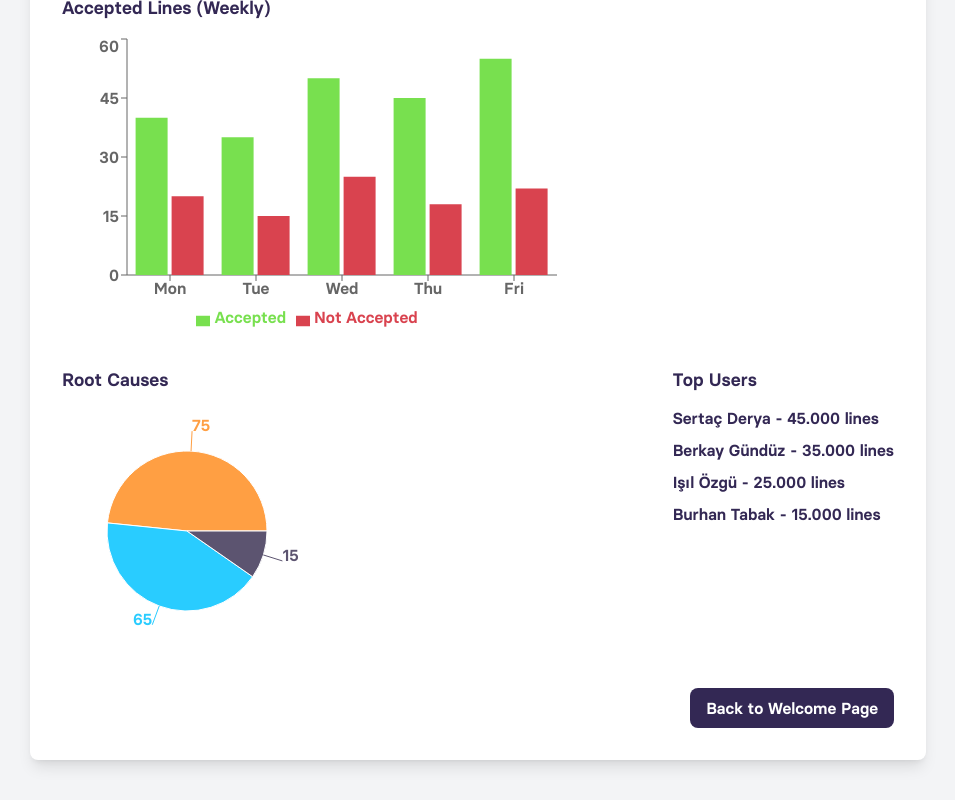
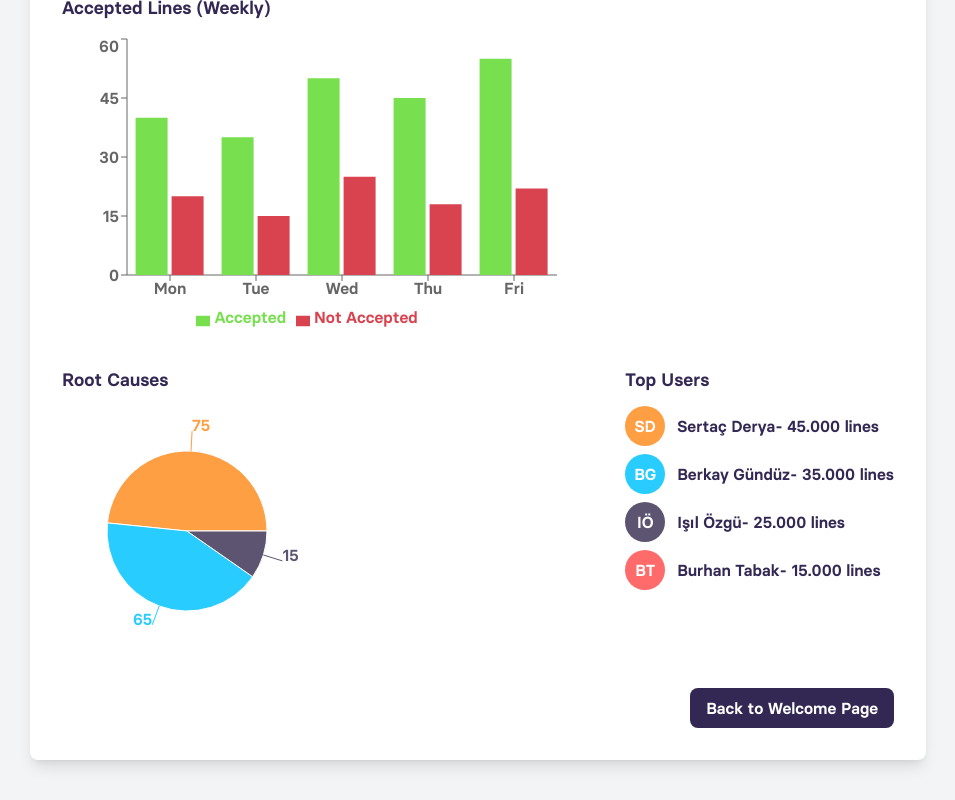
Before and after one commit to atommit/atommit.github.io, a Next.js app: page / in a window 1280 px wide. Both pictures are taken after a click on the button "Welcome". Shown: the part 134-934 px from the top of the page, without its empty margins (162-1117 px from the left). Built offline with nearby package versions, Linux system fonts and the light colour scheme.

Commit message:
Avatar details to include initials

```diff
--- a/components/Dashboard.js
+++ b/components/Dashboard.js
@@ -72,11 +72,25 @@ export default function Dashboard({ navigate }) {
 		  <div>
 			<h3 className="font-semibold text-lg mb-3">Top Users</h3>
 			<ul>
-			  {userData.map((user, index) => (
-				<li key={index} className="mb-2">
-				  <span className="font-medium">{user.name}</span> - {user.lines}
-				</li>
-			  ))}
+			  {userData.map((user, index) => {
+				const avatarColors = ["bg-[#FF9F43]", "bg-[#29CCFF]", "bg-[#5C5470]", "bg-[#FF6B6B]"];
+				const initials = user.name.split(" ").map((n) => n[0]).join(""); // Get initials
+
+				return (
+				  <li key={index} className="flex items-center mb-2">
+					{/* Avatar */}
+					<div
+					  className={`w-10 h-10 flex items-center justify-center text-white font-bold rounded-full ${
+						avatarColors[index % avatarColors.length]
+					  }`}
+					>
+					  {initials}
+					</div>
+					{/* User Details */}
+					<span className="ml-3 font-medium text-[#332854]">{user.name}</span> - {user.lines}
+				  </li>
+				);
+			  })}
 			</ul>
 		  </div>
 		</div>
```
